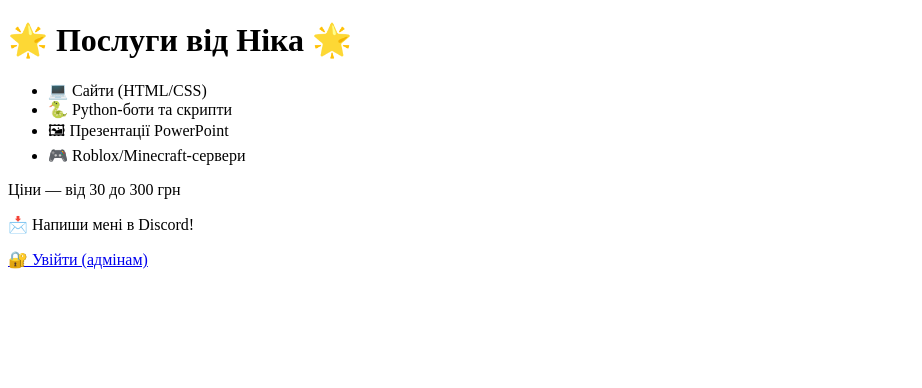
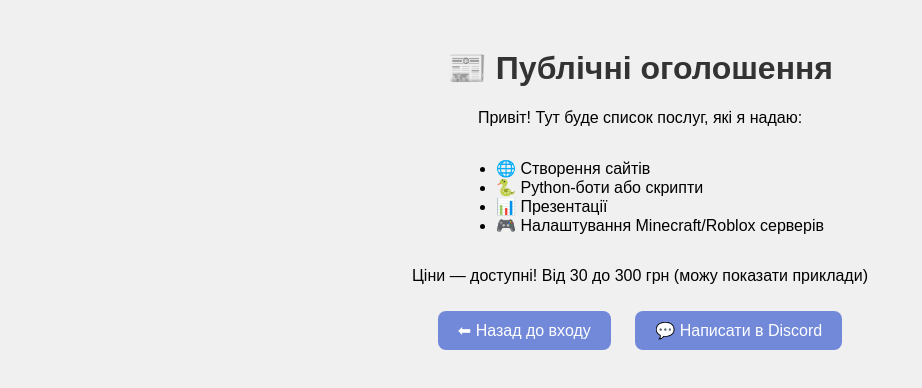
Before and after one commit to slavik2280034/portfolio-progekts, a plain HTML site: page info.html in a window 1280 px wide. Shown: the whole page, without its empty margins (0-922 px from the left). Drawn offline with Linux system fonts and the light colour scheme.

Commit message:
Update info.html

```diff
--- a/info.html
+++ b/info.html
@@ -3,20 +3,45 @@
 <head>
   <meta charset="UTF-8">
   <title>Оголошення</title>
+  <style>
+    body {
+      font-family: Arial, sans-serif;
+      padding: 20px;
+      background: #f0f0f0;
+      text-align: center;
+    }
+    h1 {
+      color: #333;
+    }
+    .btn {
+      padding: 10px 20px;
+      margin: 10px;
+      background-color: #7289da;
+      color: white;
+      border: none;
+      border-radius: 8px;
+      font-size: 16px;
+      cursor: pointer;
+      text-decoration: none;
+      display: inline-block;
+    }
+    .btn:hover {
+      background-color: #5b6eae;
+    }
+  </style>
 </head>
 <body>
-  <h1>🌟 Послуги від Ніка 🌟</h1>
+  <h1>📰 Публічні оголошення</h1>
+  <p>Привіт! Тут буде список послуг, які я надаю:</p>
+  <ul style="text-align: left; display: inline-block;">
+    <li>🌐 Створення сайтів</li>
+    <li>🐍 Python-боти або скрипти</li>
+    <li>📊 Презентації</li>
+    <li>🎮 Налаштування Minecraft/Roblox серверів</li>
+  </ul>
+  <p>Ціни — доступні! Від 30 до 300 грн (можу показати приклади)</p>
 
-  <ul>
-    <li>💻 Сайти (HTML/CSS)</li>
-    <li>🐍 Python-боти та скрипти</li>
-    <li>🖼 Презентації PowerPoint</li>
-    <li>🎮 Roblox/Minecraft-сервери</li>
-  </ul>
-
-  <p>Ціни — від 30 до 300 грн</p>
-  <p>📩 Напиши мені в Discord!</p>
-
-  <a href="index.html">🔐 Увійти (адмінам)</a>
+  <a class="btn" href="index.html">⬅ Назад до входу</a>
+  <a class="btn" href="https://discord.com/users/ТВІЙ_ID">💬 Написати в Discord</a>
 </body>
 </html>
```
